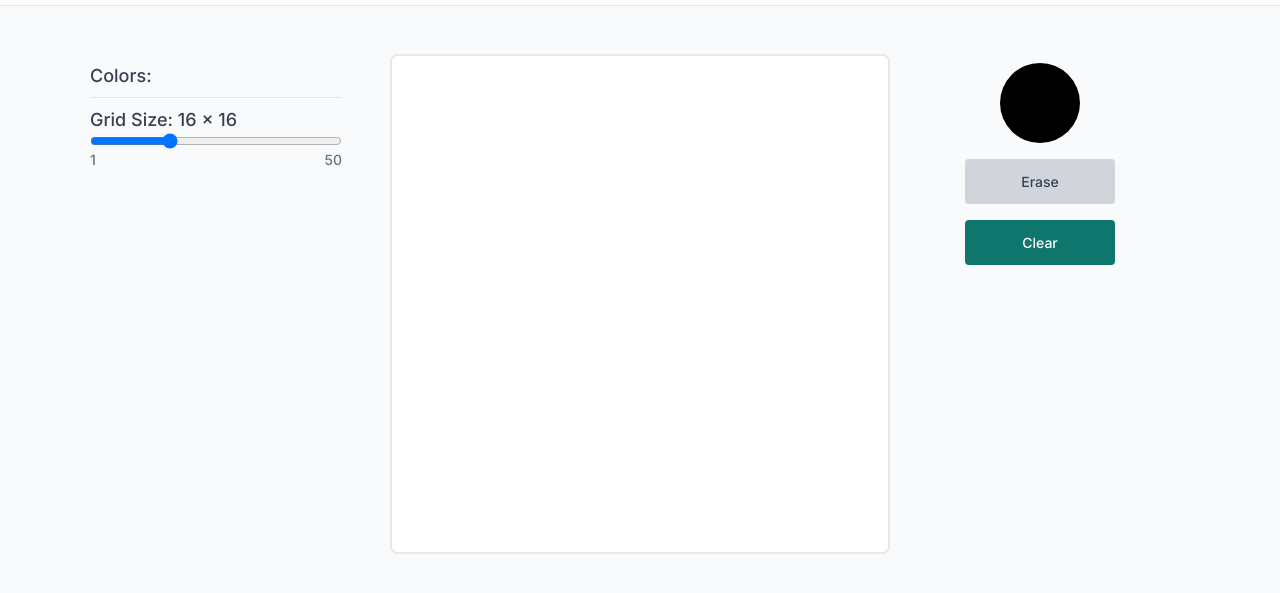
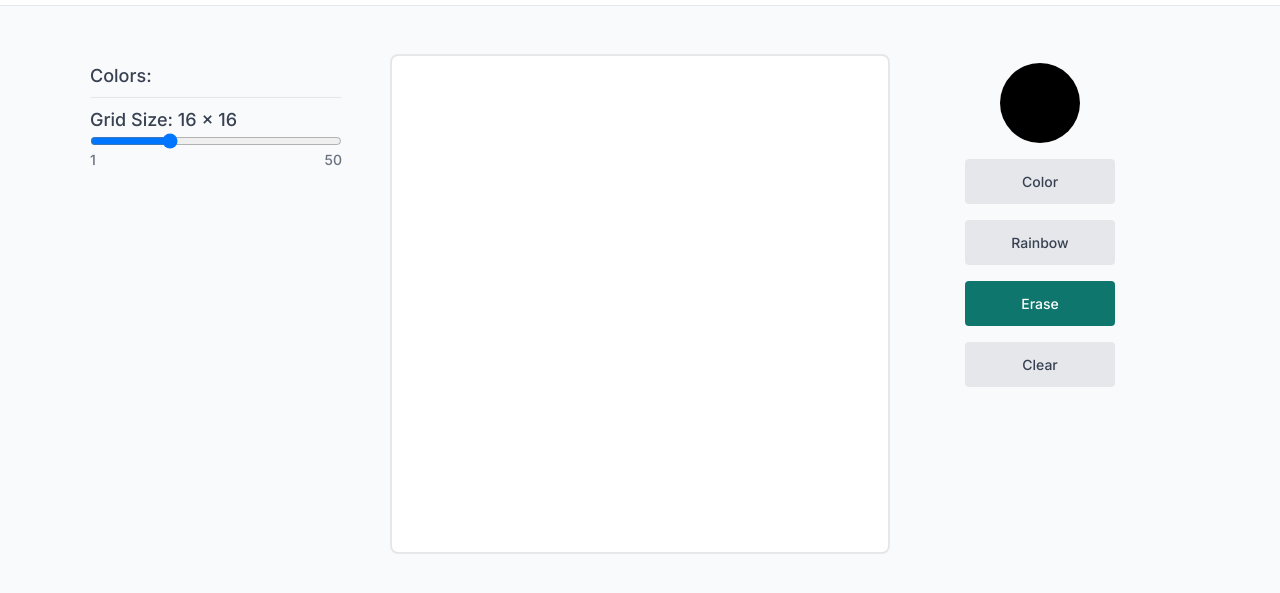
Before and after one commit to progchris00/TOP-Projects, a plain HTML site: page Project-4-Etch-A-Sketch/index.html in a window 1280 px wide. Both pictures are taken after a click on the button "Erase". Shown: the part 59-652 px from the top of the page. Drawn offline with Linux system fonts and the light colour scheme.

Commit message:
feat: apply similar style to all buttons and create active class

```diff
--- a/Project-4-Etch-A-Sketch/index.html
+++ b/Project-4-Etch-A-Sketch/index.html
@@ -41,6 +41,8 @@
       <div class="drawing-tools">
         <div class="tools">
           <input type="color" class="picker-tool" id="picker-tool" />
+          <button class="color-mode">Color</button>
+          <button class="rainbow-mode">Rainbow</button>
           <button class="erasing-tool">Erase</button>
           <button class="clearing-tool">Clear</button>
         </div>
--- a/Project-4-Etch-A-Sketch/style.css
+++ b/Project-4-Etch-A-Sketch/style.css
@@ -199,6 +199,7 @@ input[type="color"]::-webkit-color-swatch {
   display: flex;
   align-items: center;
   justify-content: center;
+  flex-wrap: wrap;
   gap: 1rem;
   font-size: 0.875rem;
   width: 100%;
@@ -214,29 +215,22 @@ input[type="color"]::-webkit-color-swatch {
   cursor: pointer;
   max-width: 100px;
   width: 100%;
+  color: #374151;
+  background-color: #e5e7eb;
 }
 
-.erasing-tool {
-  background-color: #e5e7eb;
-  color: #374151;
-  border: none;
-}
-
-.erasing-tool:hover {
+.tools button:hover {
   background-color: var(--clr-border-darker);
 }
 
-.clearing-tool {
+.tools .active {
+  background-color: var(--clr-accent);
   color: var(--clr-white);
-  background-color: var(--clr-accent);
 }
 
-.clearing-tool:hover {
-  background-color: var(--clr-accent-darker);
-}
-
-.active {
-  background-color: var(--clr-border-darker);
+.tools .active:hover {
+  background-color: var(--clr-accent);
+  color: var(--clr-white);
 }
 
 @media (min-width: 768px) {
```
